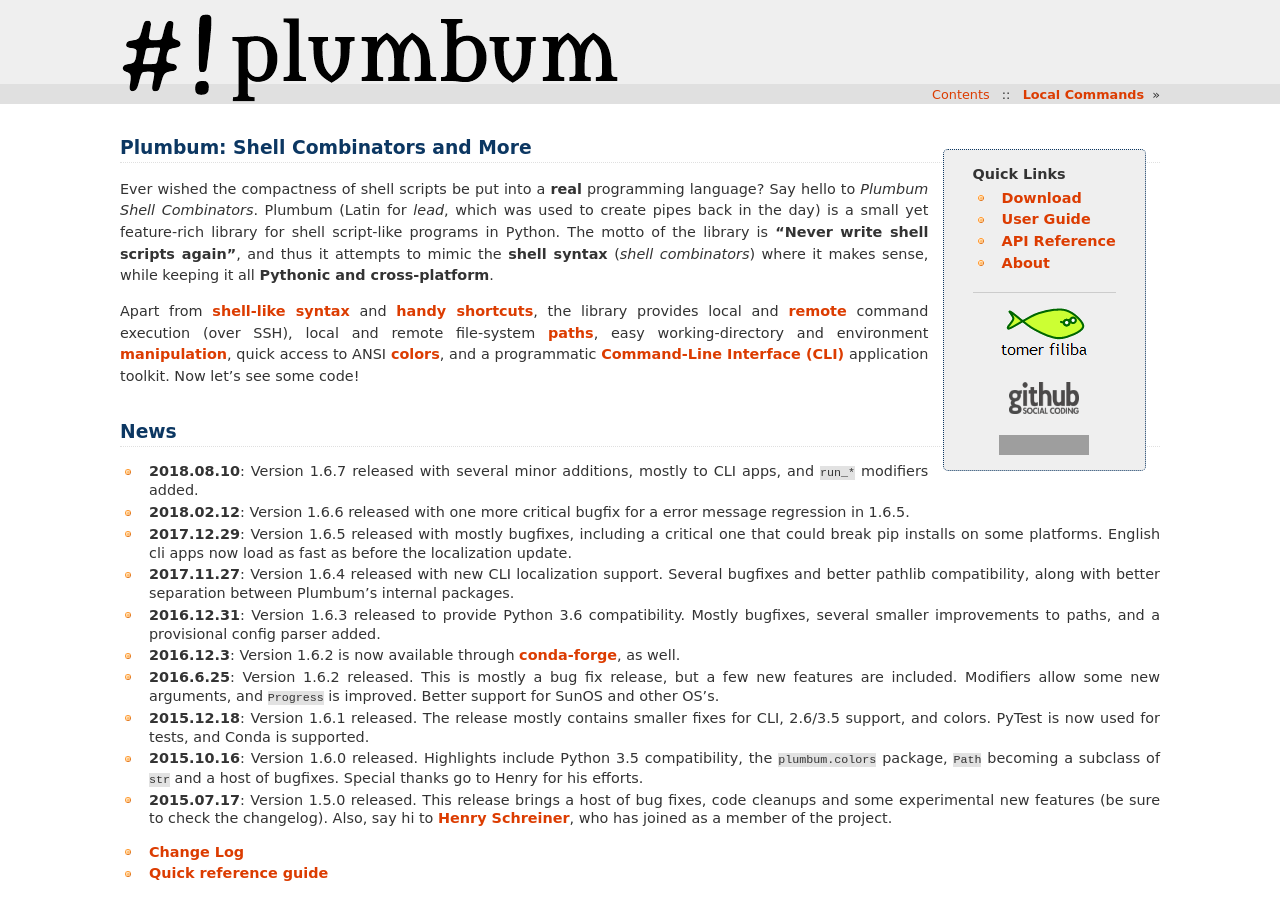
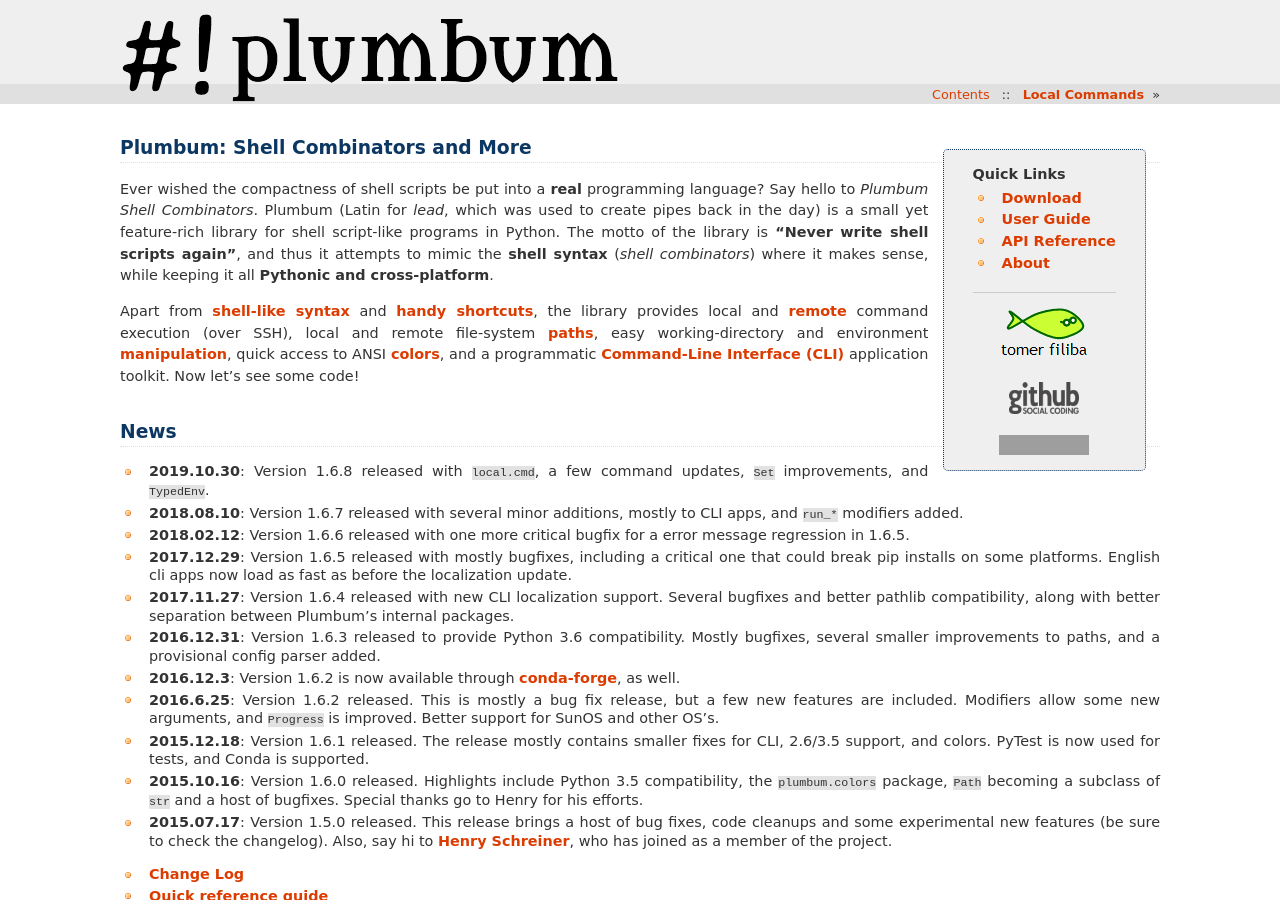
Before and after one commit to tomerfiliba/plumbum, a Sphinx documentation site: the page built from docs/index.rst, in a window 1280 px wide and 900 px high. Built offline with Sphinx 7.4.7, drawn with Linux system fonts in a browser that asks for light colours; grey boxes are pictures that could not be loaded.

Commit message:
Bump version

```diff
--- a/CHANGELOG.rst
+++ b/CHANGELOG.rst
@@ -1,5 +1,5 @@
-Unreleased
-----------
+1.6.8
+-----
 * Exceptions: Changed ProcessExecutionError's formatting to be more user-friendly (`#456 <https://github.com/tomerfiliba/plumbum/pull/456>`_)
 * Commands: support for per-line timeout with iter_lines (`#454 <https://github.com/tomerfiliba/plumbum/pull/454>`_)
 * Commands: support for piping stdout/stderr to a logger (`#454 <https://github.com/tomerfiliba/plumbum/pull/454>`_)
--- a/docs/_news.rst
+++ b/docs/_news.rst
@@ -1,3 +1,5 @@
+* **2019.10.30**: Version 1.6.8 released with ``local.cmd``, a few command updates, ``Set`` improvements, and ``TypedEnv``.
+
 * **2018.08.10**: Version 1.6.7 released with several minor additions, mostly to CLI apps, and ``run_*`` modifiers added.
 
 * **2018.02.12**: Version 1.6.6 released with one more critical bugfix for a error message regression in 1.6.5.
--- a/plumbum/version.py
+++ b/plumbum/version.py
@@ -1,3 +1,3 @@
-version = (1, 6, 7)
+version = (1, 6, 8)
 version_string = ".".join(map(str, version))
-release_date = "2018.08.08"
+release_date = "2019.10.30"
```
